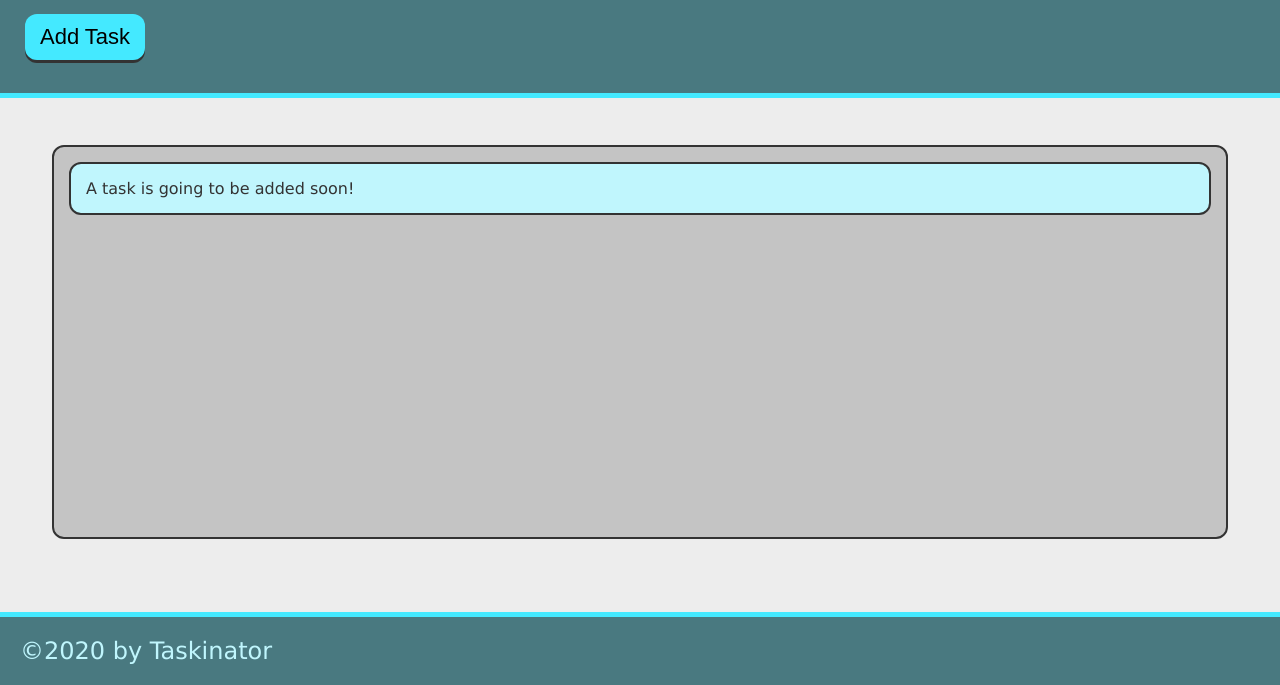
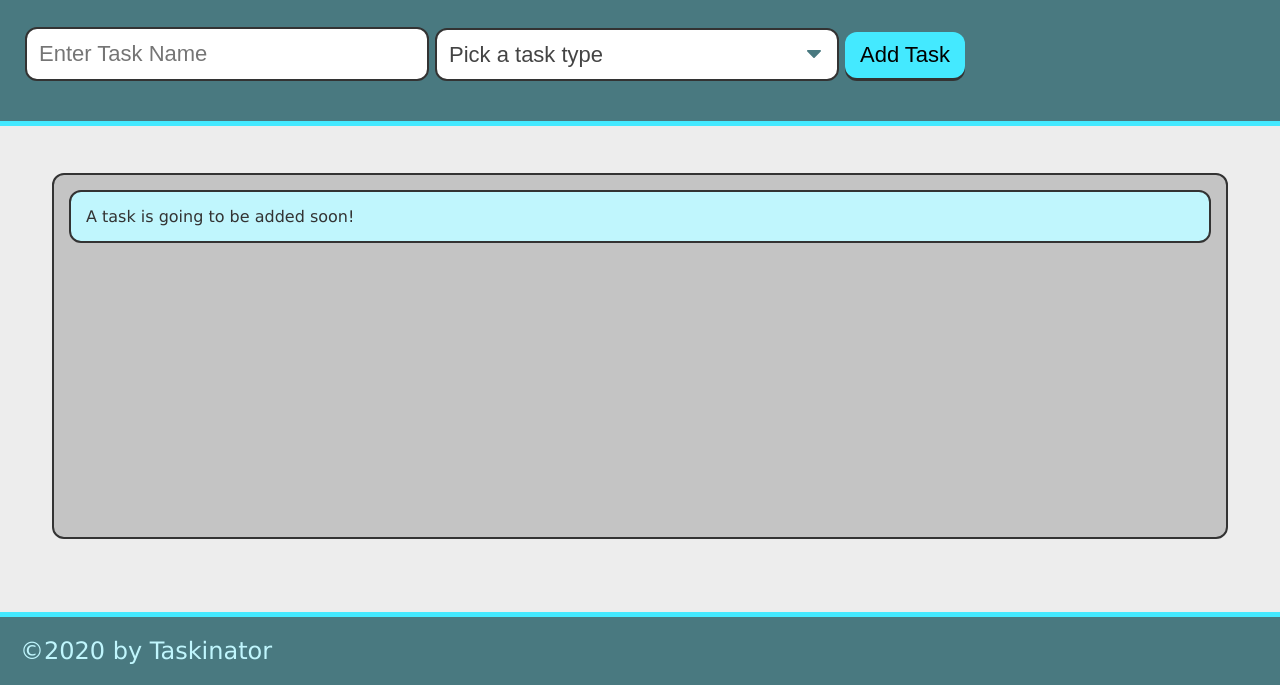
Before and after one commit to saldatecode/Taskinator, a plain HTML site: page index.html in a window 1280 px wide. Shown: the part 115-800 px from the top of the page. Drawn offline with Linux system fonts and the light colour scheme.

Commit message:
drop down menu added

```diff
--- a/index.html
+++ b/index.html
@@ -17,8 +17,26 @@
       <h1 class="page-title">Taskinator</h1>
 
       <p>Click the button bellow</p>
+      <form id="task-form">
+        <div class="form-group">
+          <input type="text" name="task-name" placeholder="Enter Task Name" />
+        </div>
 
-      <button class="btn" id="save-task">Add Task</button>
+        <div class="form-group">
+          <select name="task-type" class="select-dropdown">
+            <option value="" disabled selected>Pick a task type</option>
+            <option value="Chores">Chores</option>
+            <option value="Homework">Homework</option>
+            <option value="Personal Projects">Personal Projects</option>
+            <option value="Kid Stuff">Kid Stuff</option>
+            <option value="Work">Work</option>
+          </select>
+        </div>
+
+        <div class="form-group">
+          <button class="btn" id="save-task">Add Task</button>
+        </div>
+      </form>
     </header>
 
     <main class="page-content">
```
